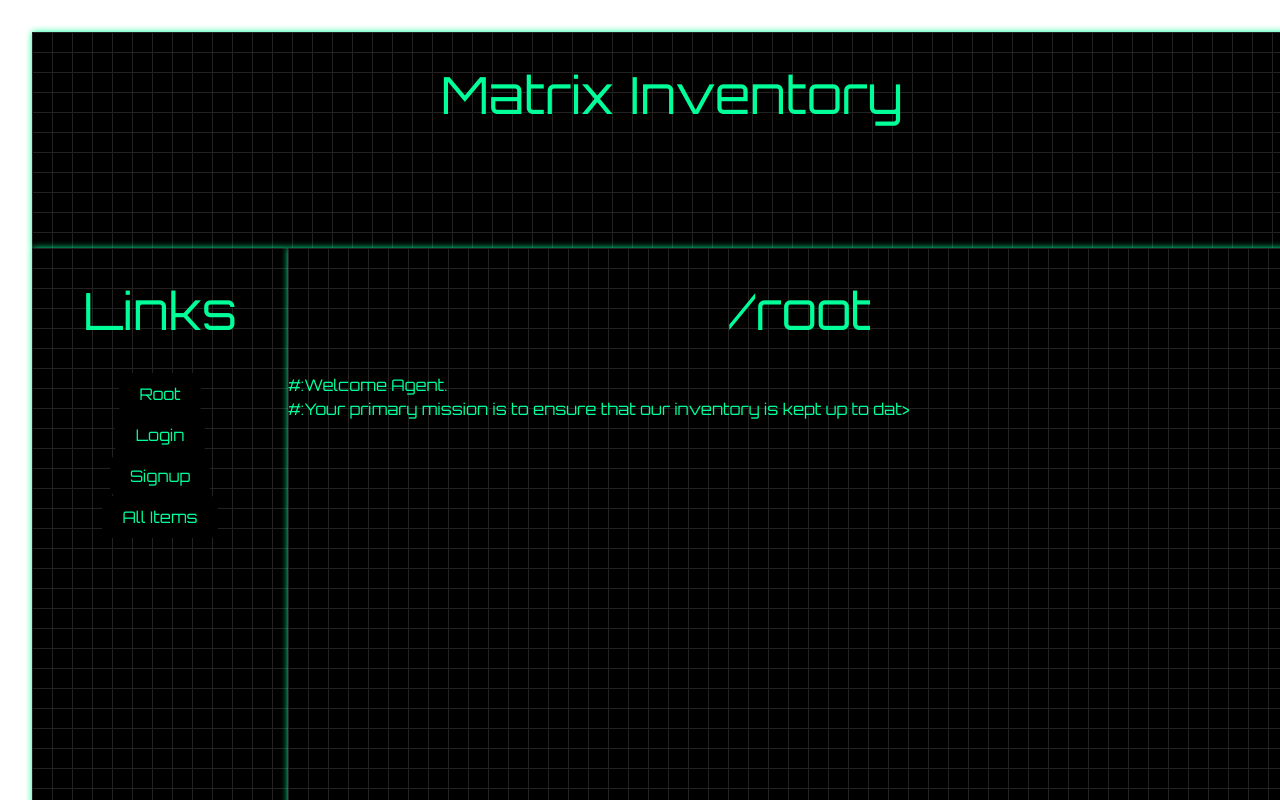
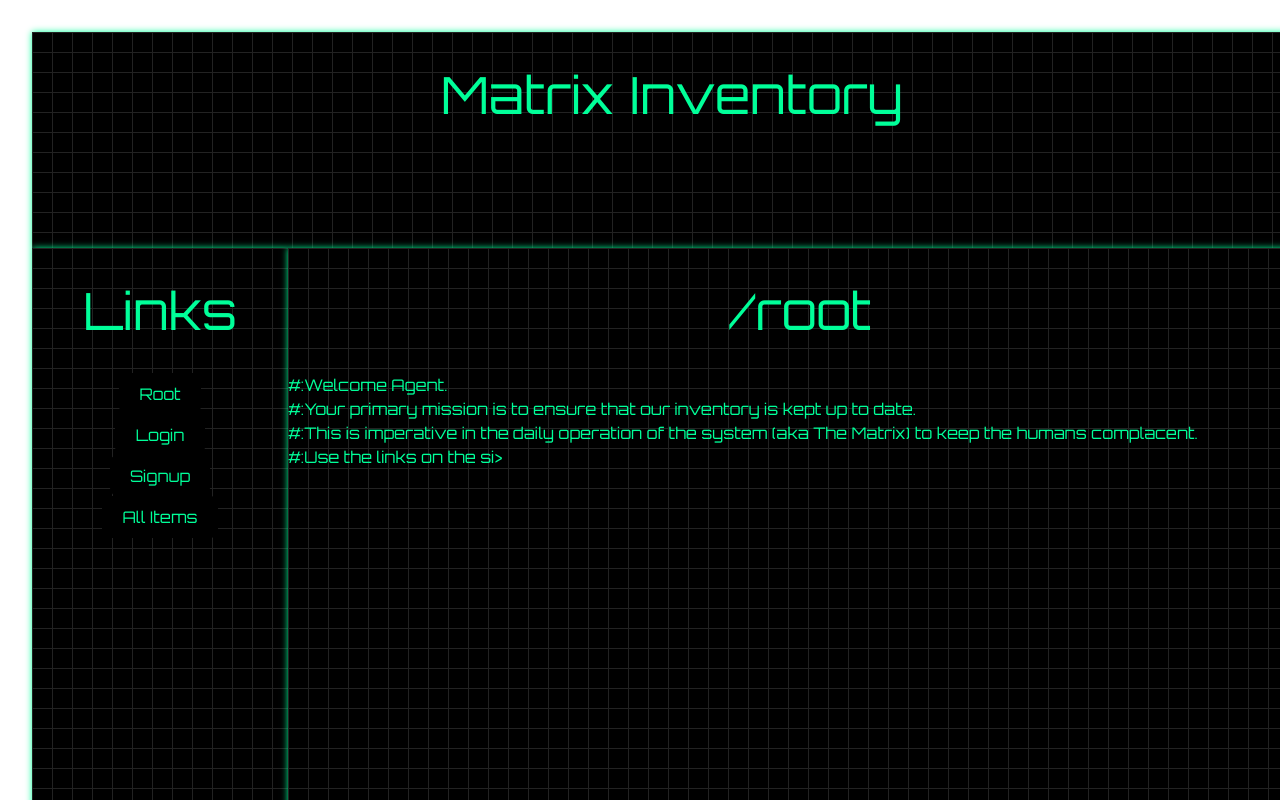
Before and after one commit to Aesiren/Bonk-ZCRUD, a React (Vite) app in the folder frontend/: page / in a window 1280 px wide. Shown: the top 800 px of the page. Built offline with nearby package versions, Linux system fonts and the light colour scheme.

Commit message:
bug fixes and adjustments

```diff
--- a/frontend/src/pages/Home.jsx
+++ b/frontend/src/pages/Home.jsx
@@ -10,7 +10,7 @@
         <ReactTyped
           startWhenVisible
           strings={[text]}
-          typeSpeed={50}
+          typeSpeed={20}
           cursorChar=">"
           showCursor={true}
         />
--- a/frontend/src/pages/ItemView.jsx
+++ b/frontend/src/pages/ItemView.jsx
@@ -91,6 +91,12 @@
     let temp = await getItemsByUser(user.user_id);
     setUserItems(temp);
     setDialogOpen(false);
+    const tempitem = async () => {
+      let data = await getAllItems();
+      console.log(data);
+      setItems(data);
+    }
+    tempitem();
   }
 
   function onDeny() {
--- a/frontend/src/pages/ViewItem.jsx
+++ b/frontend/src/pages/ViewItem.jsx
@@ -49,6 +49,7 @@
       setItem(temp);
 
       switchView();
+      navigate('/items');
     }
     else {
       //alert('You must be logged in to add an item')
@@ -71,9 +72,6 @@
     setOwnAlert(false);
   }
 
-  function Return() {
-    navigate
-  }
   if (!item) {
     return (<>Loading</>)
   }
```
